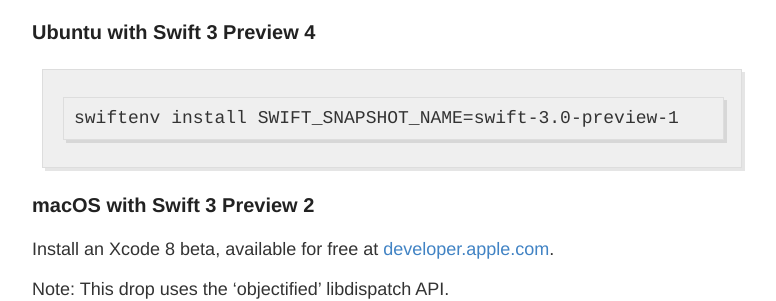
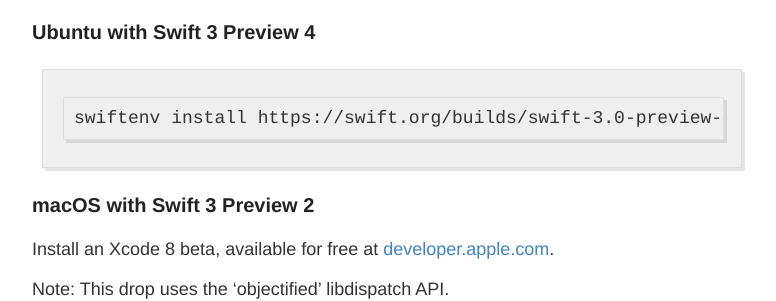
Before and after one commit to NozeIO/NozeIO.github.io, a Jekyll site: the page built from install-swift.md, in a window 1280 px wide and 900 px high, scrolled down 1155 px. Shown: the part 152-453 px from the top of the window, without its empty margins (248-1024 px from the left). Built offline with Jekyll 4.4.1, drawn with Linux system fonts in a browser that asks for light colours; comment, search, counter and statistics services are not loaded; some of the changed text lies outside the part shown.

Commit message:
Fix Swift install link

```diff
--- a/install-swift.md
+++ b/install-swift.md
@@ -7,10 +7,10 @@
 You have the choice between:
 
 - macOS and Ubuntu (14.04 or 15.10)
-- Swift 2.2 and the latest Swift 3 preview
+- Swift 2.2/2.3 and the latest Swift 3 preview
 - On macOS between using Xcode or some plain editor (Emacs, vi, TextMate, etc)
 
-If you have a Mac, the easiest is plain [Xcode](#xcode) with Swift 2.2.
+If you have a Mac, the easiest is plain [Xcode](#xcode) with Swift 2.2/2.3.
 
 If you live on Linux, Swift 2.2 is more stable than 3. On Linux remember to
 install [libdispatch](#linux-install-libdispatch)!
@@ -49,7 +49,7 @@
 
 ### Ubuntu with Swift 3 Preview 4
 
-    swiftenv install SWIFT_SNAPSHOT_NAME=swift-3.0-preview-1
+    swiftenv install https://swift.org/builds/swift-3.0-preview-4/ubuntu1404/swift-3.0-PREVIEW-4/swift-3.0-PREVIEW-4-ubuntu14.04.tar.gz
 
 ### macOS with Swift 3 Preview 2
 
```
